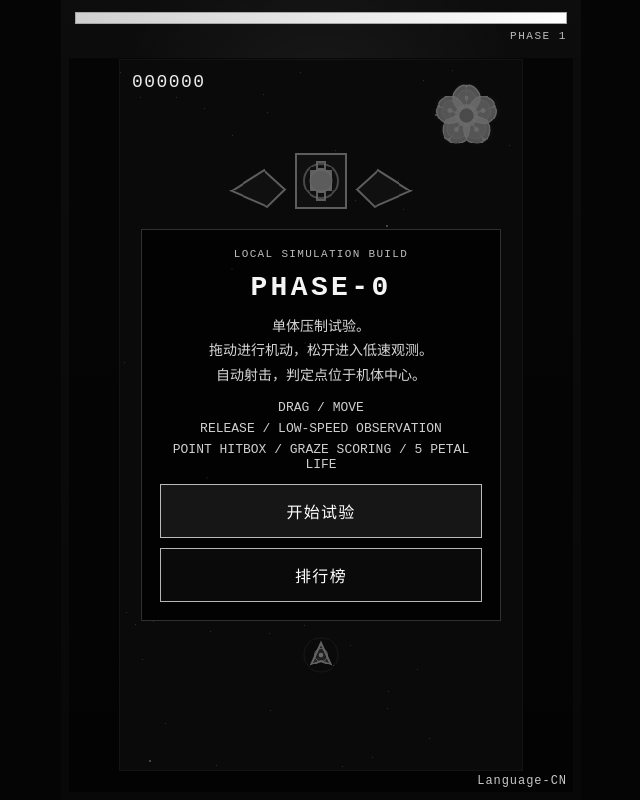
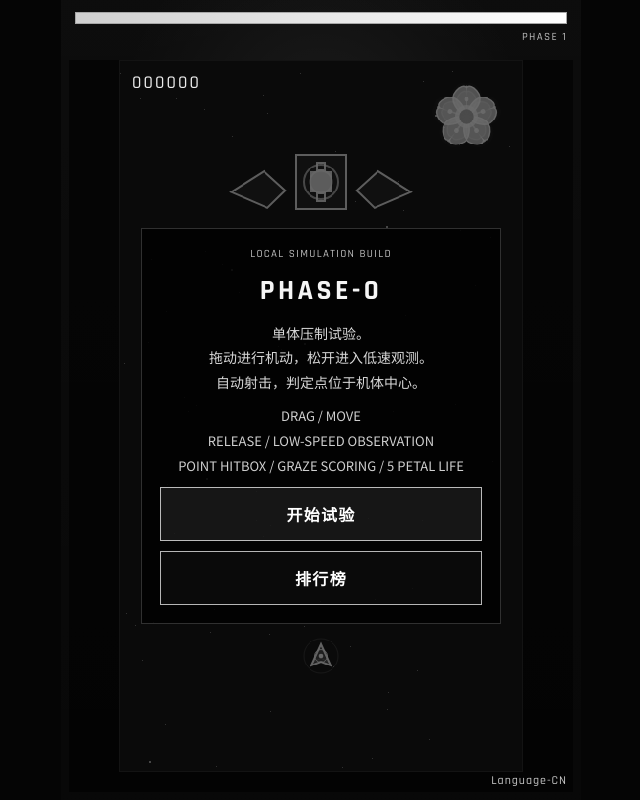
Before and after one commit to zilongdeng923/little-STG, a plain HTML site: page index.html in a window 1280 px wide. Shown: the whole page, without its empty margins (319-959 px from the left). Drawn offline with Linux system fonts and the light colour scheme; no server answers.

Commit message:
Update font styles and improve text clarity in game UI

```diff
--- a/style.css
+++ b/style.css
@@ -1,3 +1,4 @@
+@import url('https://fonts.googleapis.com/css2?family=Rajdhani:wght@500;600;700&family=Noto+Sans+SC:wght@400;500;700&family=Noto+Sans+JP:wght@400;500;700&display=swap');
 :root {
   --bg: #050505;
   --fg: #f5f5f5;
@@ -26,7 +27,7 @@ body {
   margin: 0;
   background: var(--bg);
   color: var(--fg);
-  font-family: "Courier New", Consolas, monospace;
+  font-family: "Noto Sans SC", "Noto Sans JP", sans-serif;
   height: 100%;
   overflow: hidden;
 }
@@ -275,6 +276,50 @@ canvas {
 
 .panel-copy {
   margin-top: -4px;
+}
+
+.phase-text,
+.corner-score,
+.panel-kicker,
+.panel h2,
+.btn,
+.leaderboard-rank,
+.leaderboard-score,
+.leaderboard-detail-score,
+.leaderboard-status,
+#languageBtn {
+  font-family: "Rajdhani", "Noto Sans SC", "Noto Sans JP", sans-serif;
+}
+
+.panel p,
+.control-list,
+.result-row,
+.leaderboard-name,
+.leaderboard-detail-name,
+.leaderboard-detail-meta,
+.leaderboard-empty,
+.text-input,
+.input-hint,
+#leaderboardDetail,
+#leaderboardDetailModal {
+  font-family: "Noto Sans SC", "Noto Sans JP", sans-serif;
+}
+
+.panel-kicker,
+.phase-text,
+.leaderboard-rank,
+.leaderboard-score,
+.leaderboard-detail-score,
+.corner-score {
+  letter-spacing: 0.12em;
+}
+
+.btn {
+  font-weight: 600;
+}
+
+.panel h2 {
+  font-weight: 700;
 }
 
 .control-list {
```
Also changed, not shown: game.js.
